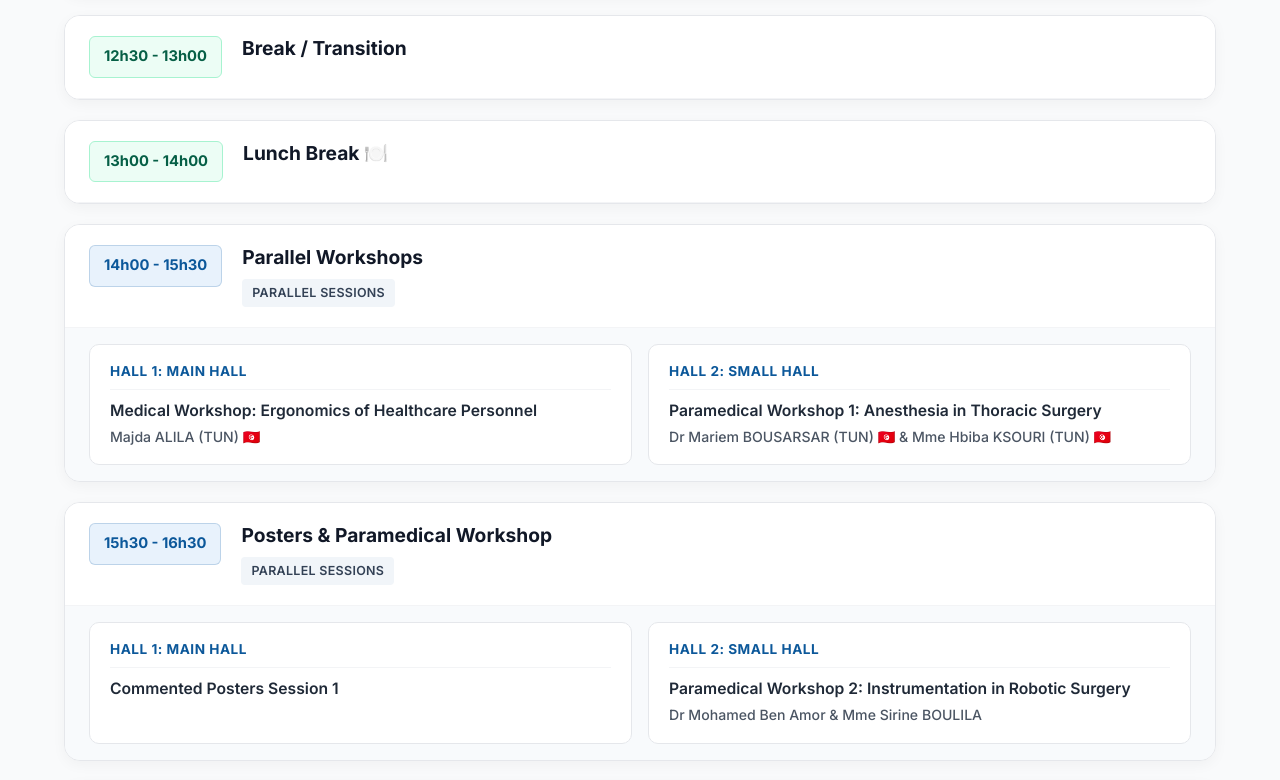
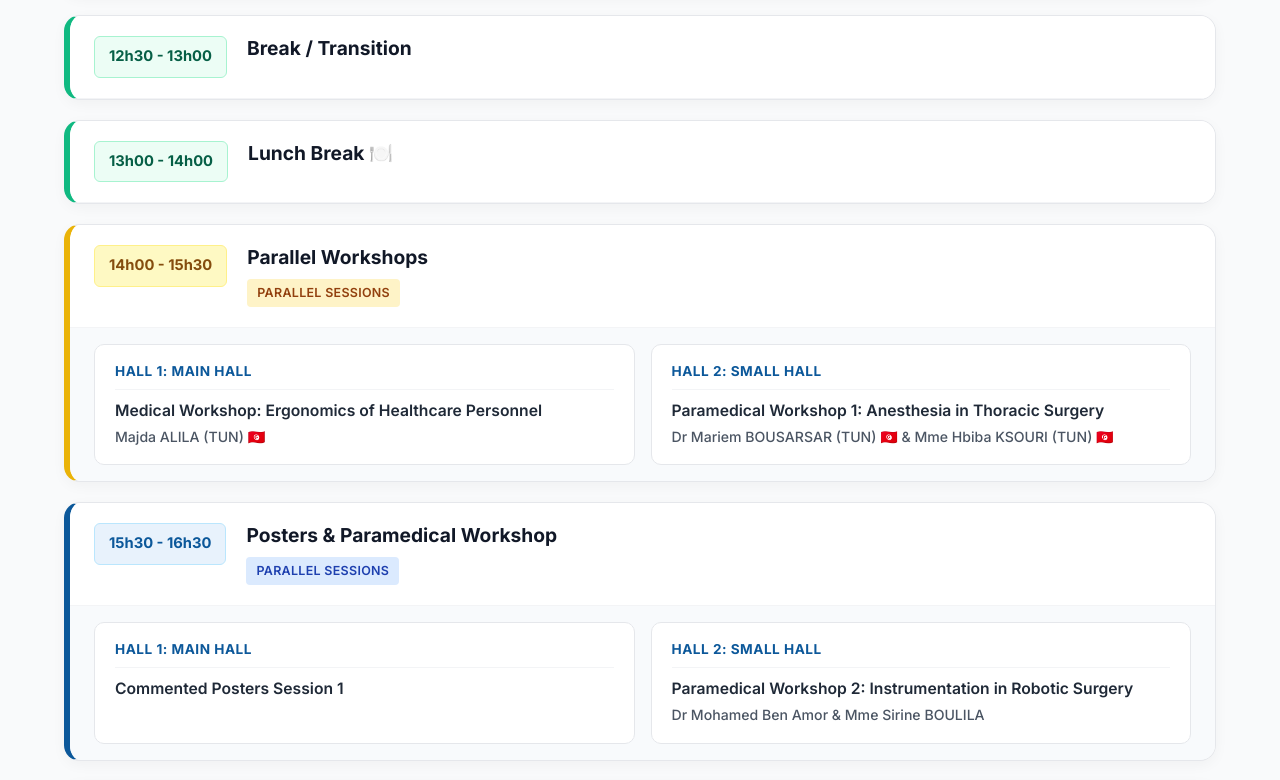
Before and after one commit to ahmedbenayed12/TTSA_Website, a website: page public/program.html in a window 1280 px wide. Shown: the part 780-1560 px from the top of the page. Drawn offline with Linux system fonts and the light colour scheme.

Commit message:
style: color-code program cards (yellow for workshops, red for conferences, blue for communications)

```diff
--- a/public/program.html
+++ b/public/program.html
@@ -371,6 +371,54 @@
     .tag-room-alt { background: #f3e8ff; color: #6b21a8; }
     .tag-chair { background: var(--gray-100); color: var(--gray-700); }
     .tag-type { background: #f1f5f9; color: #334155; }
+
+    /* Color-coded session cards */
+    /* 1. Workshops: Yellow Accent */
+    .session-card[data-cat="workshop"] {
+      border-left: 6px solid #eab308;
+    }
+    .session-card[data-cat="workshop"] .time-badge {
+      background: #fef9c3;
+      color: #854d0e;
+      border-color: #fef08a;
+    }
+    .session-card[data-cat="workshop"] .tag-type {
+      background: #fef3c7;
+      color: #92400e;
+    }
+
+    /* 2. Conference (Thematic Sessions): Red Accent */
+    .session-card[data-cat="session"] {
+      border-left: 6px solid #b82538;
+    }
+    .session-card[data-cat="session"] .time-badge {
+      background: #fee2e2;
+      color: #991b1b;
+      border-color: #fca5a5;
+    }
+    .session-card[data-cat="session"] .tag-type {
+      background: #fdeaed;
+      color: #b82538;
+    }
+
+    /* 3. Communications (Free Papers / Posters): Blue Accent */
+    .session-card[data-cat="posters"] {
+      border-left: 6px solid #0C589A;
+    }
+    .session-card[data-cat="posters"] .time-badge {
+      background: #e8f2fc;
+      color: #0C589A;
+      border-color: #bae6fd;
+    }
+    .session-card[data-cat="posters"] .tag-type {
+      background: #dbeafe;
+      color: #1e40af;
+    }
+
+    /* 4. Breaks & Meals: Green Accent */
+    .session-card[data-cat="pause"] {
+      border-left: 6px solid #10b981;
+    }
 
     /* Presentations Container */
     .presentations-container {
```
